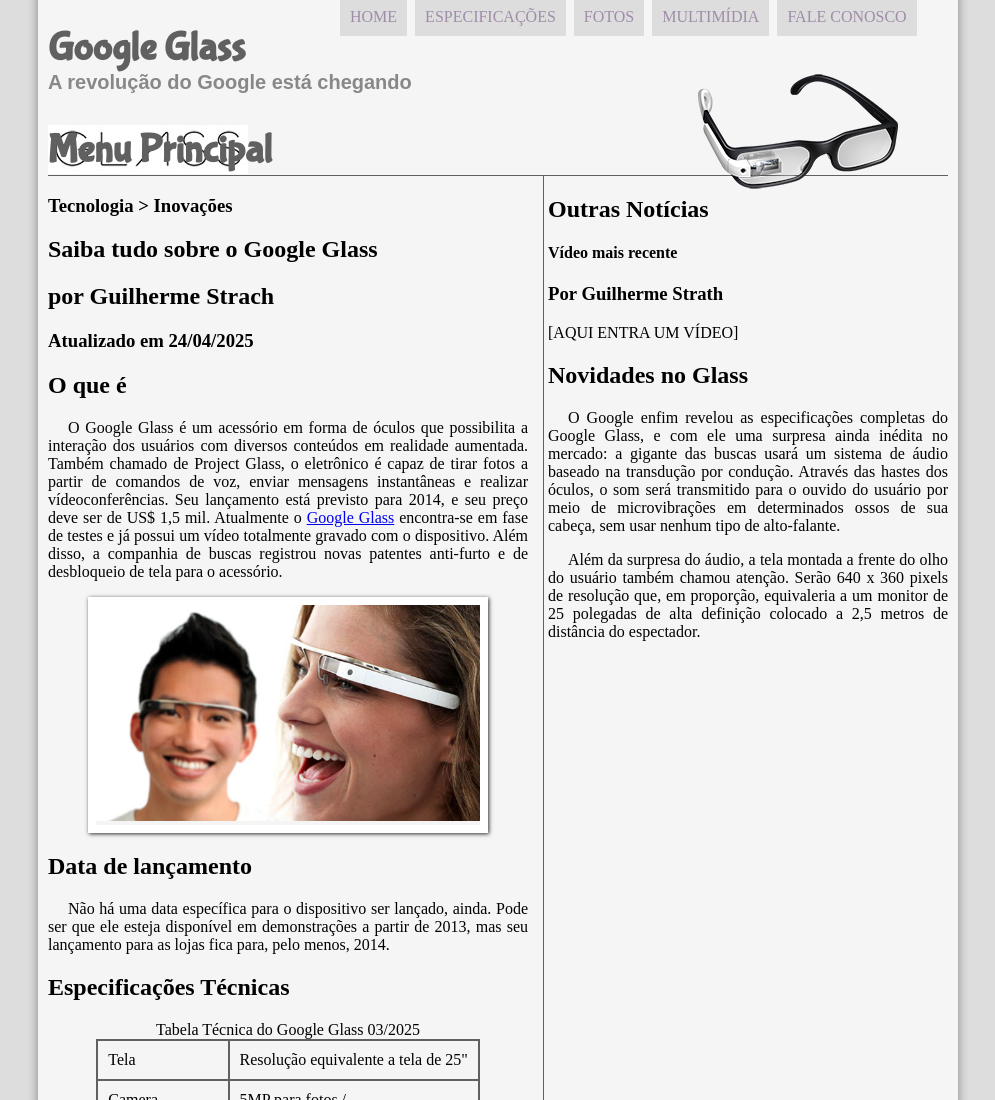
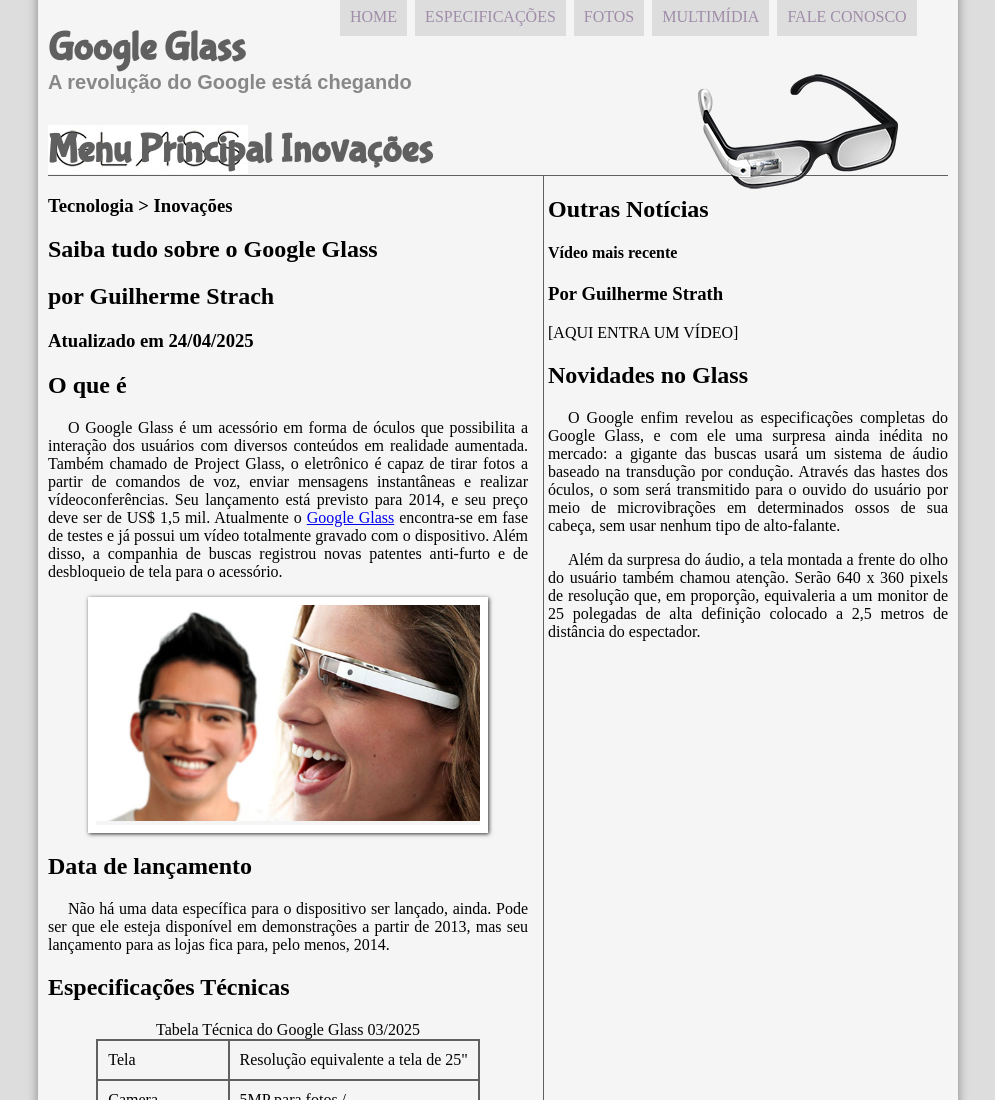
Before and after one commit to GuilhermeFujito/Projeto-glass, a plain HTML site: page index.html in a window 1280 px wide. Shown: the top 1100 px of the page, without its empty margins (142-1137 px from the left). Drawn offline with Linux system fonts and the light colour scheme.

Commit message:
Update index.html
sASasASas

```diff
--- a/index.html
+++ b/index.html
@@ -20,7 +20,7 @@
 <img id="icone" src="_imagens/glass-oculos-preto-peq.png" alt="">
 
 <nav id="menu">
-    <h1>Menu Principal</h1>
+    <h1>Menu Principal Inovações</h1>
     <ul type="disc">
      <li><a href="index.html">Home</a></li>
      <li><a href="specs.html">Especificações</a></li>
```
